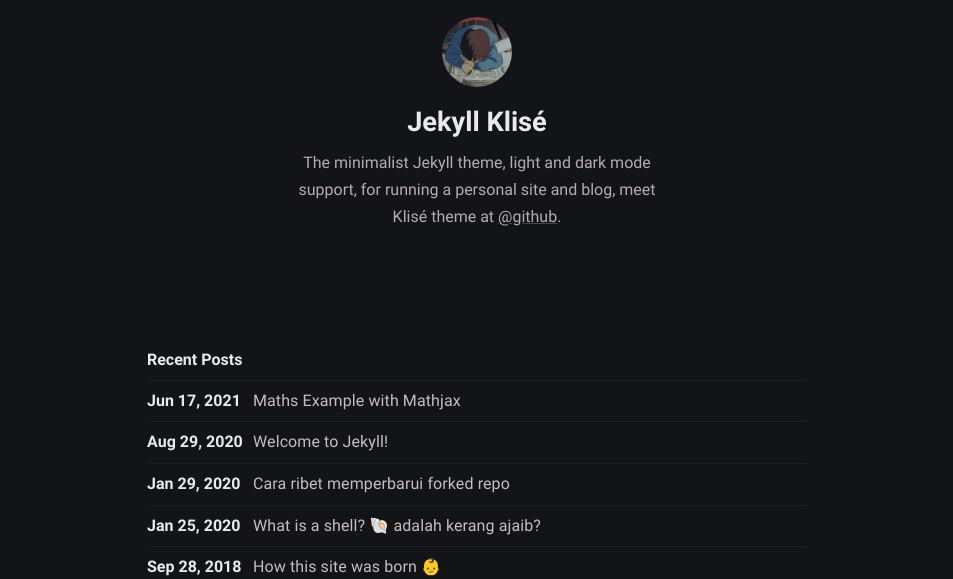
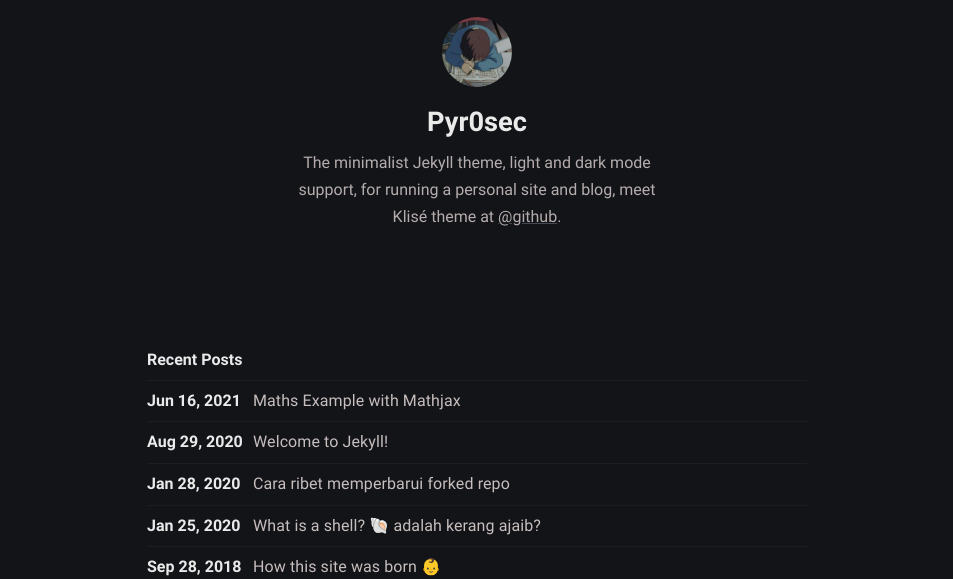
Before and after one commit to dadavidson/dadavidson-blog, a Jekyll site: the page built from index.md, in a window 1280 px wide. Shown: the part 151-730 px from the top of the page, without its empty margins (163-1116 px from the left). Built offline with Jekyll 4.4.1, drawn with Linux system fonts in a browser that asks for light colours.

Commit message:
Update _config.yml

```diff
--- a/_config.yml
+++ b/_config.yml
@@ -1,22 +1,22 @@
 # Site settings
-title: Klise Theme # site title
+title: Pyr0sec # site title
 description: >- # site description
   He's writing in Bahasa about web technology and experience as a journal
   for documentation things that he learned, meet him <a href="https://github.com/piharpi" target="_blank" rel="noopener">@github</a>.
 lang: en-US # default lang
-timezone: Asia/Jakarta # set your timezone
+timezone: US/Chicago # set your timezone
 image: assets/img/ogp.png # This image used for Open Graph more info https://ogp.me/
 repo: https://github.com/piharpi/jekyll-klise # site repo [optional]
 mode: dark # default theme "dark" | "light"
 
 # Profile settings
 author:
-  name: Jekyll Klisé # author name
+  name: Pyr0sec # author name
   bio: >- # tell to the world
     The minimalist Jekyll theme, light and dark mode support, for running a personal site and blog,
     meet Klisé theme at <a href="https://github.com/piharpi/jekyll-klise" target="_blank" rel="noopener">@github</a>.
   username: username # general username
-  github: github_username # github username
+  github: dadavidson # github username
   twitter: twitter_username # twitter username
   facebook: facebook_username # facebook username
   email: your-email@email.com # email adress
```
